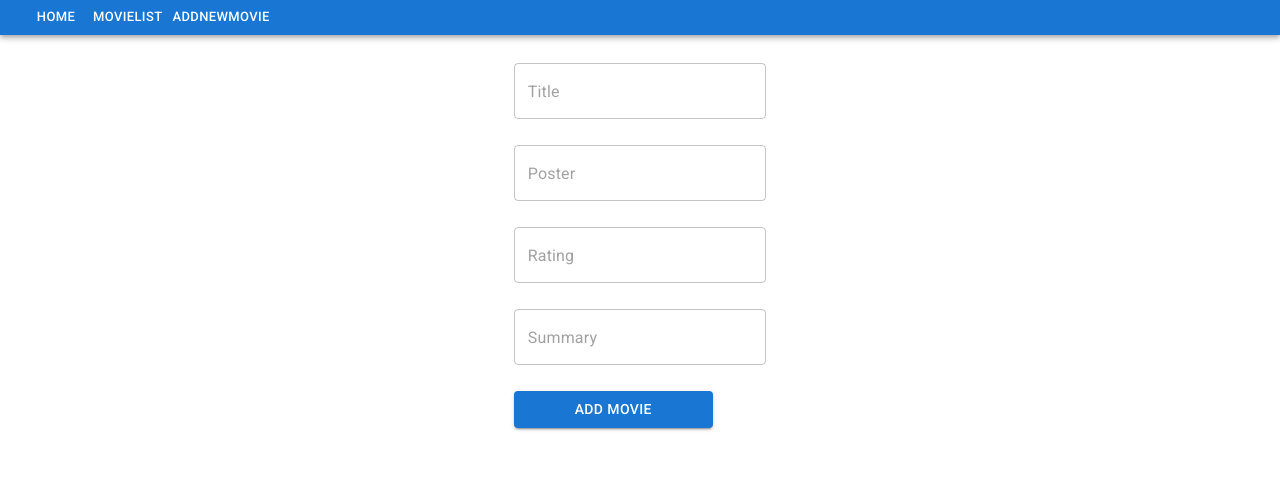
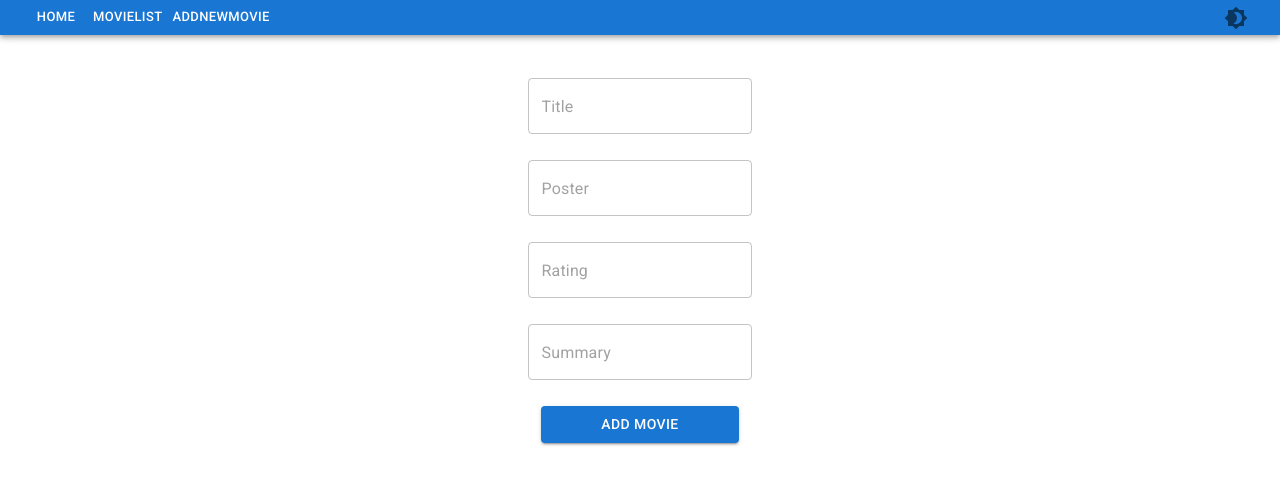
Before and after one commit to Manimaran10/Movie-App, a React (Create React App) app: page /addmovie in a window 1280 px wide. Shown: the top 484 px of the page. Built offline with nearby package versions, Linux system fonts and the light colour scheme; no server answers.

Commit message:
Sixth Commit

```diff
--- a/src/App.css
+++ b/src/App.css
@@ -1,6 +1,7 @@
 .App {
   /* text-align: center; */
   padding: 0px 0px 0px 0px;
+
 }
 
 .App-logo {
@@ -83,6 +84,7 @@ body{
   grid-template-columns: repeat(auto-fit, minmax(400px,1fr)) ;
   justify-items: stretch;
   gap: 10px;
+  margin: 10px 10px 10px 10px;
   justify-items: center;
 }
 .movie-detailpage-poster{
@@ -91,18 +93,48 @@ body{
   object-fit: cover;
 }
 .addmovie-form{
-  justify-items: center;
+  display: flex;
+  flex-wrap: wrap;
+  justify-content: center;
 }
 .addmovie-form-div{
   display: flex;
   flex-direction: column;
   gap: 10px;
-  align-content:center;
+  justify-content: center;
+  margin-top: 20px;
+  align-items: center;
+}
+.appbar{
+  height: 35px;
+  margin-bottom: 15px;
+  justify-content: center;
+}
+.appbar-contents{
+  display: flex;
+  flex-direction: row;
+  flex-wrap: wrap;
+  justify-content: space-between;
+}
+.appbar-div{
+  justify-content:center;
 }
 
-.appbar{
-  height: 35px;
-  justify-content:center;
-  margin-bottom: 20px;
-  min-width: 200px;
+.welcome-homepage{
+  height: 500px;
+  width: 400px;
+  margin: 2px;
+  object-fit: cover;
 }
+.home-display{
+  display: grid;
+  grid-template-columns: repeat(auto-fit, minmax(410px,1fr)) ;
+  gap: 3px;
+  justify-items: center;
+}
+.director{
+  margin: 5px 3px 5px 3px;
+}
+.quotes-tag{
+  margin: 5px 3px 5px 3px;
+}
--- a/src/App.js
+++ b/src/App.js
@@ -2,107 +2,66 @@
 import './App.css';
 import { MovieList } from './Components/MovieDashboard';
 import { MovieDetail } from './Components/MovieDetail';
-import { Routes, Route, useNavigate } from "react-router-dom";
-import {Home} from './Components/MovieDashboard';
+import { Routes, Route, useNavigate} from "react-router-dom";
+import { Home } from './Components/Home';
+import { useState,useEffect } from 'react';
 import { AddMovie } from './Components/AddMovie';
-import { useState } from 'react';
 import * as React from 'react';
 import AppBar from '@mui/material/AppBar';
 import Toolbar from '@mui/material/Toolbar';
 import Button from '@mui/material/Button';
+import { ThemeProvider, createTheme } from '@mui/material/styles';
+import CssBaseline from '@mui/material/CssBaseline';
+import Brightness4Icon from '@mui/icons-material/Brightness4';
+import Brightness7Icon from '@mui/icons-material/Brightness7';
+import IconButton from '@mui/material/IconButton';
+
 
 
 
 
 function App() {
-  const [movieList,setMovieList] =  useState([
-    {   title : "Godzilla x Kong: The New Empire",
-        image : "https://m.media-amazon.com/images/M/MV5BY2QwOGE2NGQtMWQwNi00M2IzLThlNWItYWMzNGQ5YWNiZDA4XkEyXkFqcGdeQXVyNTE1NjY5Mg@@._V1_.jpg",
-        rating : "7.5",
-        summary : "Godzilla and the almighty Kong face a colossal threat hidden deep within the planet, challenging their very existence and the survival of the human race."
+  const [mode,setMode] = useState('light');
+  const darkTheme = createTheme({
+    palette: {
+      mode: mode,
     },
-    {
-        title :'Jersey',
-        image :'https://image.tmdb.org/t/p/original/bU9q9yVtxeBiC0Do27CekHXNE6D.jpg',
-        rating : '9.1',
-        summary :"Arjun, a talented but failed cricketer, decides to return to cricket in his late thirties, driven by the desire to represent the Indian cricket team and fulfil his son's wish for a jersey as a gift."
-    },
+  });
 
-    {
-        title :'12th Fail',
-        image :'https://m.media-amazon.com/images/M/MV5BZDI4OTM1ZjMtOWQxMC00OTY5LTg3NjQtMjlhMWVjODFlYTY4XkEyXkFqcGdeQXVyMTYzMTU3Njgx._V1_.jpg',
-        rating : '8.9',
-        summary :"IPS officer Manoj Kumar Sharma fearlessly embraces the idea of restarting his academic journey and reclaiming his destiny at a place where millions of students attempt the world's toughest competitive exam: UPSC."
-    },
-
-    {
-        title :'Premalu',
-        image :'https://mir-s3-cdn-cf.behance.net/project_modules/max_3840/f27206185852421.65ca1cecbd71e.jpg',
-        rating : '7.9',
-        summary :'Premalu is a 2024 Indian Malayalam-language romantic comedy film directed by Girish A. D. and produced by Bhavana Studios, in the company of Fahadh Faasil and Friends and Working Class Hero.'
-    },
-
-    {
-        title :'Leo',
-        image :'https://filmfare.wwmindia.com/content/2023/sep/leovijay11695026272.jpg',
-        rating : '7.2',
-        summary :'Parthiban is a mild-mannered cafe owner in Kashmir, who fends off a gang of murderous thugs and gains attention from a drug cartel claiming he was once a part of them.'
-    },
-
-    {
-        title :'Jailer',
-        image :'https://static.toiimg.com/photo/92282228.cms',
-        rating : '7.1',
-        summary :'Muthuvel Pandian, a stern yet compassionate jailer, sets out to stop a gang when they try to flee their leader from prison.'
-    },
-
-    {
-        title :'Mission: Impossible - Dead Reckoning Part One',
-        image :'https://m.media-amazon.com/images/M/MV5BYzFiZjc1YzctMDY3Zi00NGE5LTlmNWEtN2Q3OWFjYjY1NGM2XkEyXkFqcGdeQXVyMTUyMTUzNjQ0._V1_FMjpg_UX1000_.jpg',
-        rating : '7.7',
-        summary :'Ethan Hunt and the IMF team must track down a terrifying new weapon that threatens all of humanity if it falls into the wrong hands. With control of the future and the fate of the world at stake, a deadly race around the globe begins. '
-    },
-
-    {
-        title :'John Wick: Chapter 4',
-        image :'https://image.tmdb.org/t/p/original/vZloFAK7NmvMGKE7VkF5UHaz0I.jpg',
-        rating : '7.7',
-        summary :'With the price on his head ever increasing, legendary hit man John Wick takes his fight against the High Table global as he seeks out the most powerful players in the underworld, from New York to Paris to Japan to Berlin.'
-    },
-
-    {
-        title :'Viduthalai Part 1',
-        image :'https://www.gv.com.sg/media/imagesresize/img8254.jpg',
-        rating : '8.3',
-        summary :'A policeman is conflicted between duty and morality when his department begins a brutal campaign to capture a local activist.'
-    },
-
-    {
-        title :'Thiruchi trambalam',
-        image :'https://m.media-amazon.com/images/S/pv-target-images/e880e50809586f041ddccd34f74cdb1e3ef144c5feeb2752a894bf68058d1427.jpg',
-        rating : '7.9',
-        summary :'Thiruchitrambalam lives with his father and grandfather. He blames the former for the loss of his mother and sister and is not on good terms with the latter. Meanwhile, his love life is not so successful.'
-    }
-  ]);
+  const [movieList,setMovieList] =  useState([]);
+  useEffect(()=>{
+    fetch("https://666f1937f1e1da2be521f8a9.mockapi.io/maran/movies")
+    .then((data)=>data.json())
+      .then ((mvs)=>setMovieList(mvs))
+  },[])
   const navigate = useNavigate();
   return (
+    <ThemeProvider theme={darkTheme}>
+      <CssBaseline />
     <div className="App">
       <AppBar className='appbar' position="static">
-        <Toolbar>
+        <Toolbar className='appbar-contents'>
+          <div className='appbar-div'>
           <Button onClick={()=>navigate('/')} size='small' color="inherit">Home</Button>
           <Button onClick={()=>navigate('/movie-list')} size='small' color="inherit">MovieList</Button>
           <Button onClick={()=>navigate('/addmovie')} size='small' color="inherit">AddNewMovie</Button>
+          </div>
+          <div>
+            <IconButton onClick={()=>setMode(mode=== 'dark' ? 'light': 'dark')}>
+            {mode==='dark' ? <Brightness7Icon /> : <Brightness4Icon /> }
+            </IconButton>
+          </div>
         </Toolbar>
       </AppBar>
 
       <Routes>
-        <Route path="/" element={<Home />} />
+        <Route path="/" element={<Home/>} />
         <Route path="/movie-details/:id" element={<MovieDetail movieList={movieList}/>} />
         <Route path="/movie-list" element={<MovieList movieList={movieList} />} />
         <Route path="/addmovie" element={<AddMovie movieList={movieList} setMovieList={setMovieList}/>} />
       </Routes>
     </div>
-
+    </ThemeProvider>
   );
 }
 
--- /dev/null
+++ b/src/Components/Home.jsx
@@ -0,0 +1,45 @@
+import React, { useEffect, useState } from 'react';
+import Card from '@mui/material/Card';
+import CardContent from '@mui/material/CardContent';
+import CardMedia from '@mui/material/CardMedia';
+import Typography from '@mui/material/Typography';
+
+
+export function Home(){
+    const[quote,setQuote] = useState([]);
+    useEffect(()=>{
+        fetch('https://666f1937f1e1da2be521f8a9.mockapi.io/maran/directors')
+            .then((val)=>val.json())
+                .then((dir)=>setQuote(dir))
+    },[]);
+    return (
+    <div className='home-display'>
+        {quote.map((val)=>{
+            return <HomeFun director={val.director} image = {val.image} quotes={val.quote}/>
+        })}
+    </div> )
+}
+
+export function HomeFun({director,image,quotes}) {
+    // console.log(director);
+    return(
+    <div className='welcome-homepage' >
+        <Card sx={{ maxWidth: 420 }}>
+            <CardMedia
+            sx={{ height: 300 }}
+            image={image}
+            title="poster"/>
+        <CardContent>
+        <Typography gutterBottom variant="h6" component="div">
+        <div className='director-name'>
+            <h4 className='director'>{director}</h4>
+        </div>
+        </Typography>
+        <Typography variant="body2" color="text.secondary">
+        <p className='quotes-tag'>{quotes}</p>
+        </Typography>
+      </CardContent>
+    </Card>
+
+    </div>
+)}
--- a/src/Components/MovieDashboard.jsx
+++ b/src/Components/MovieDashboard.jsx
@@ -9,13 +9,11 @@ import ExpandMoreRoundedIcon from '@mui/icons-material/ExpandMoreRounded';
 import ExpandLessRoundedIcon from '@mui/icons-material/ExpandLessRounded';
 
 export function MovieList({movieList}){
-
-
     return (
     <div>
         <div className='movie-display-container'>
             {movieList.map((val,index)=>{
-                return <MovieDisplay key={index} poster = {val.image} name ={val.title} rating={val.rating} summary = {val.summary} id={index}/>
+                return <MovieDisplay key={index} poster = {val.poster} name ={val.name} rating={val.rating} summary = {val.summary} id={index}/>
             })}
         </div>
     </div> )
@@ -33,7 +31,7 @@ export function MovieDisplay({poster,name,rating,summary,id}){
             sx={{ height: 340 }}
             image={poster}
             title="poster"/>
-      <CardContent>
+        <CardContent>
         <Typography gutterBottom variant="h6" component="div">
         <div className='name-rating'>
             <h6 className='movie-title'>{name}</h6>
@@ -47,19 +45,6 @@ export function MovieDisplay({poster,name,rating,summary,id}){
         </Typography>
       </CardContent>
     </Card>
-            {/* <img className='movie-poster' src={poster} alt='poster'/>
-            <div className='name-rating'>
-                <h5 className='movie-title'>{name}</h5>
-                <button onClick={()=>{navigate(`/movie-details/${id}`)} }>i</button>
-                <button onClick={()=>setToggle(!toggle)}>{toggle ? "^" : 'v'}</button>
-                <h5 className='movie-rate'>⭐{rating}</h5>
-            </div>
-            <p className='movie-summary-tag'>{toggle ? summary : null}</p> */}
     </div>
     )
 }
-
-
-export function Home(){
-    return <h1>Welcome Home</h1>
-}
--- a/src/Components/MovieDetail.jsx
+++ b/src/Components/MovieDetail.jsx
@@ -11,10 +11,10 @@ export function MovieDetail({movieList}) {
     return (
         <div className='movie-detailpage'>
             <div>
-                <img className='movie-detailpage-poster' src={mov.image} alt='poster' />
+                <img className='movie-detailpage-poster' src={mov.poster} alt='poster' />
             </div>
             <div className='movie-detailpage-details'>
-                <h1>{mov.title}</h1>
+                <h1>{mov.name}</h1>
                 <h3>Rating ⭐: {mov.rating}</h3>
                 <p>{mov.summary}</p>
             </div>
```
